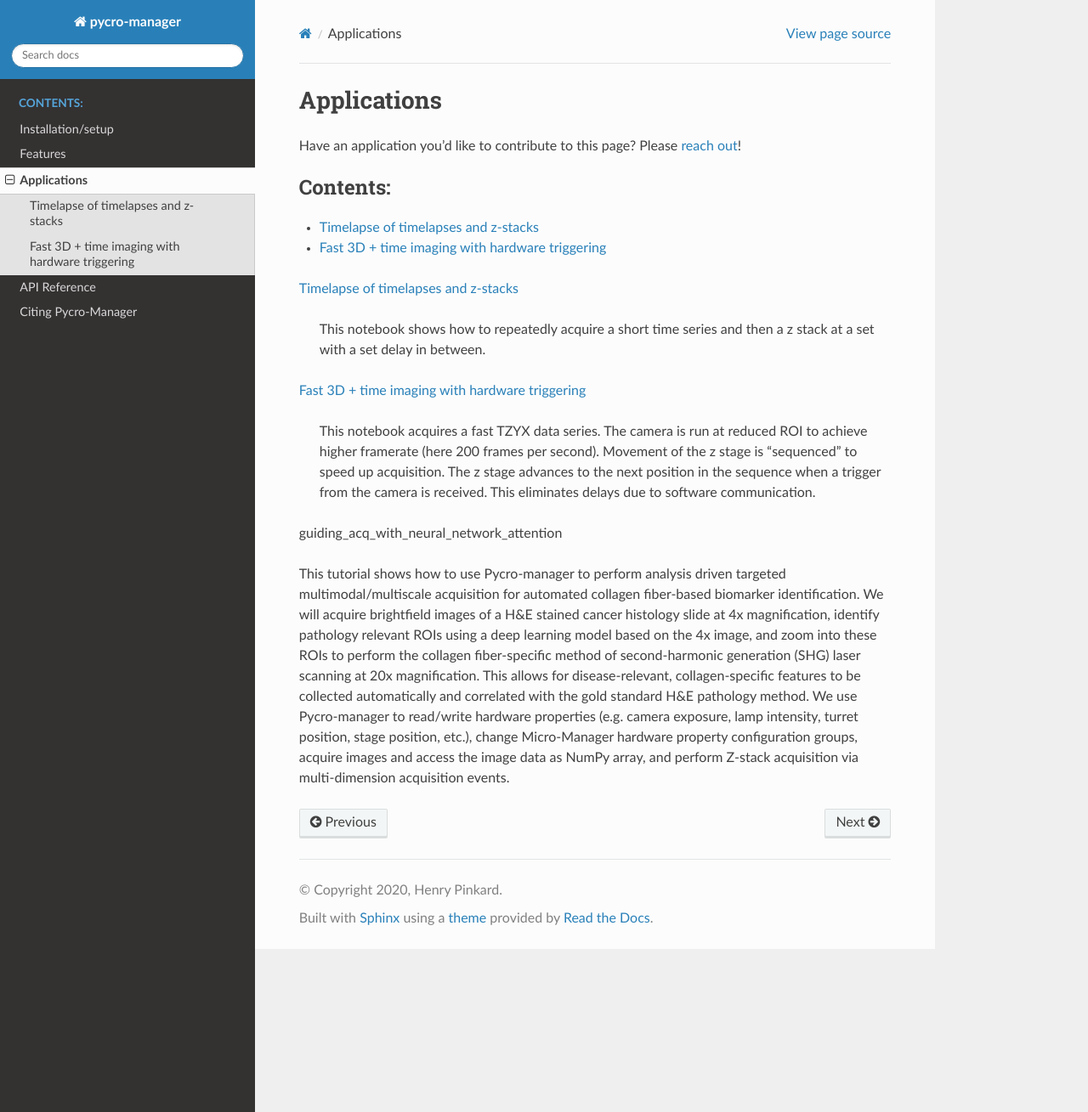
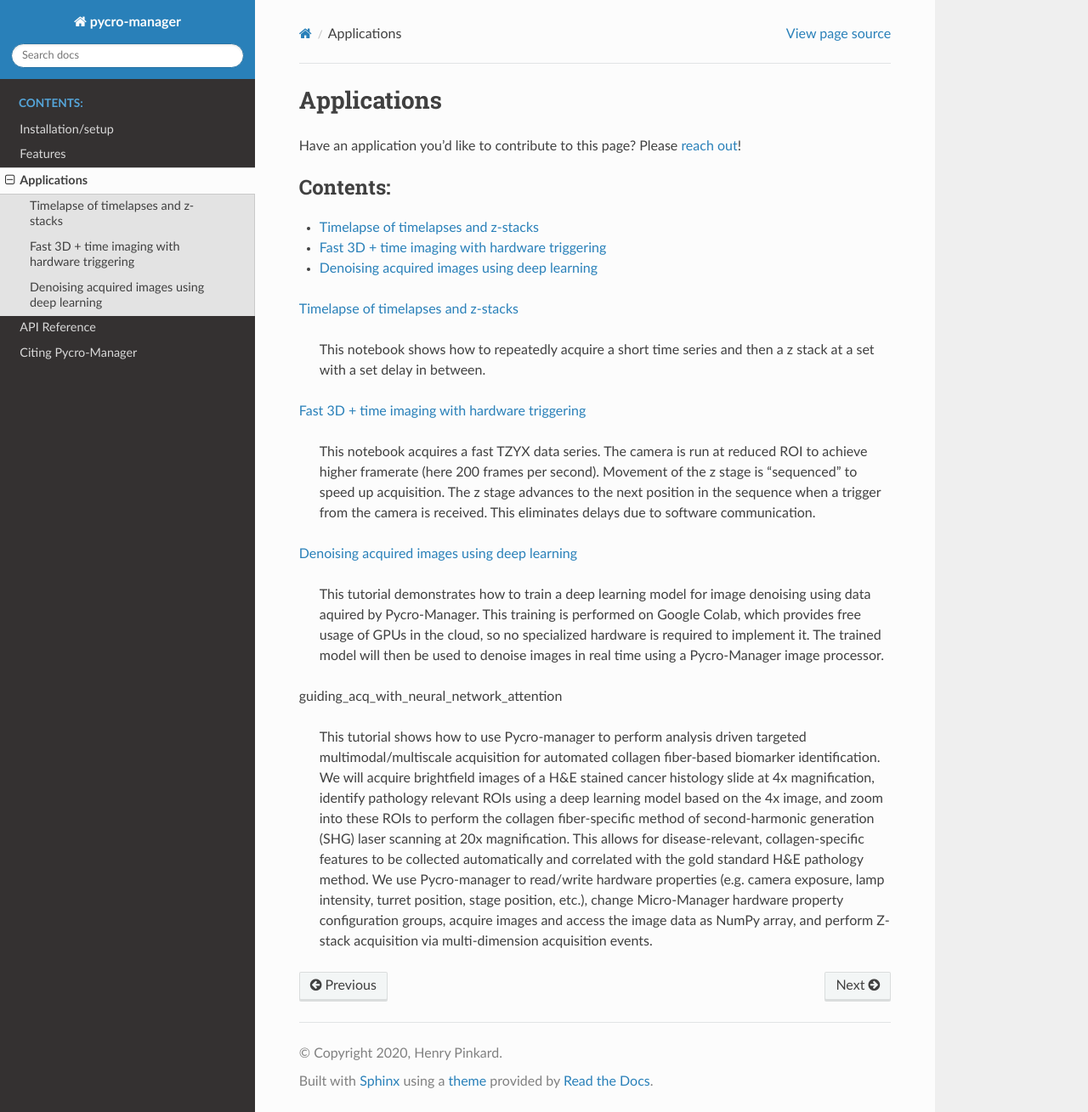
Before and after one commit to micro-manager/pycro-manager, a Sphinx documentation site: the page built from docs/source/applications.rst, in a window 1280 px wide and 1309 px high. Shown: the whole window at 85% size. Built offline with Sphinx 7.4.7 and the Read the Docs theme 2.0.0, drawn with Linux system fonts in a browser that asks for light colours; pages that are not in the unit, such as notebooks, are missing from menus.

Commit message:
add deep learning denoising to docs

```diff
--- a/docs/source/applications.rst
+++ b/docs/source/applications.rst
@@ -12,6 +12,7 @@ Have an application you'd like to contribute to this page? Please `reach out <ht
 
 	intermittent_Z_T.ipynb
 	TZYX_fast_sequencing_z_indexing.ipynb
+	Denoising acquired images using deep learning.ipynb
 	guiding_acq_with_neural_network_attention.ipynb
 
 
@@ -23,6 +24,10 @@ Have an application you'd like to contribute to this page? Please `reach out <ht
 
 	This notebook acquires a fast TZYX data series. The camera is run at reduced ROI to achieve higher framerate (here 200 frames per second). Movement of the z stage is "sequenced" to speed up acquisition. The z stage advances to the next position in the sequence when a trigger from the camera is received. This eliminates delays due to software communication.
 
+:doc:`Denoising acquired images using deep learning`
+
+	 This tutorial demonstrates how to train a deep learning model for image denoising using data aquired by Pycro-Manager. This training is performed on Google Colab, which provides free usage of GPUs in the cloud, so no specialized hardware is required to implement it. The trained model will then be used to denoise images in real time using a Pycro-Manager image processor.
+
 :doc:`guiding_acq_with_neural_network_attention`
 
-This tutorial shows how to use Pycro-manager to perform analysis driven targeted multimodal/multiscale acquisition for automated collagen fiber-based biomarker identification. We will acquire brightfield images of a H&E stained cancer histology slide at 4x magnification, identify pathology relevant ROIs using a deep learning model based on the 4x image, and zoom into these ROIs to perform the collagen fiber-specific method of second-harmonic generation (SHG) laser scanning at 20x magnification. This allows for disease-relevant, collagen-specific features to be collected automatically and correlated with the gold standard H&E pathology method. We use Pycro-manager to read/write hardware properties (e.g. camera exposure, lamp intensity, turret position, stage position, etc.), change Micro-Manager hardware property configuration groups, acquire images and access the image data as NumPy array, and perform Z-stack acquisition via multi-dimension acquisition events.
+	This tutorial shows how to use Pycro-manager to perform analysis driven targeted multimodal/multiscale acquisition for automated collagen fiber-based biomarker identification. We will acquire brightfield images of a H&E stained cancer histology slide at 4x magnification, identify pathology relevant ROIs using a deep learning model based on the 4x image, and zoom into these ROIs to perform the collagen fiber-specific method of second-harmonic generation (SHG) laser scanning at 20x magnification. This allows for disease-relevant, collagen-specific features to be collected automatically and correlated with the gold standard H&E pathology method. We use Pycro-manager to read/write hardware properties (e.g. camera exposure, lamp intensity, turret position, stage position, etc.), change Micro-Manager hardware property configuration groups, acquire images and access the image data as NumPy array, and perform Z-stack acquisition via multi-dimension acquisition events.
--- a/docs/source/conf.py
+++ b/docs/source/conf.py
@@ -46,6 +46,9 @@ exclude_patterns = []
 #this is needed for read the docs
 master_doc = 'index'
 
+#dont look for errors in notebook cells
+nbsphinx_allow_errors = True
+
 #this is to make constructor docstrings show up
 autoclass_content = 'both'
 
```
Also changed, not shown: docs/source/Denoising acquired images using deep learning.ipynb.
